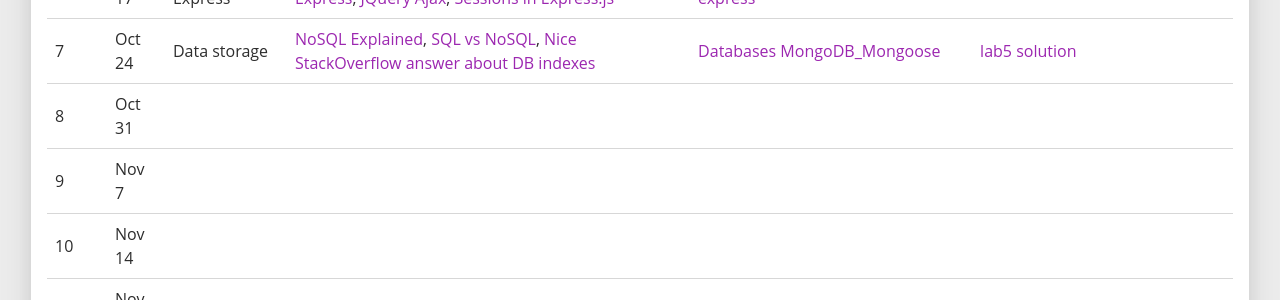
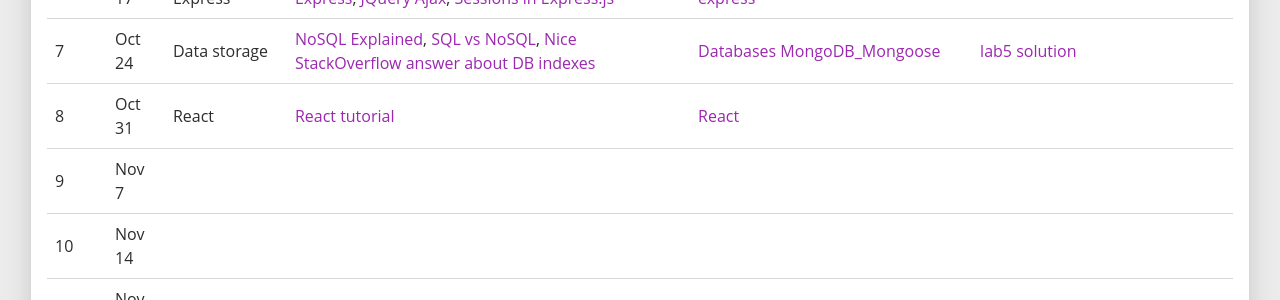
Before and after one commit to nigef/CSC309-Fall-2016.github.io, a Jekyll site: the page built from lectures.md, in a window 1280 px wide. Shown: the part 787-1087 px from the top of the page. Built offline with Jekyll 4.4.1, drawn with Linux system fonts in a browser that asks for light colours.

Commit message:
Adding react slides

```diff
--- a/lectures.md
+++ b/lectures.md
@@ -155,9 +155,11 @@ permalink: /lectures/
     <tr>
       <td>8</td>
       <td>Oct 31</td>
-      <td></td>
-      <td></td>
-      <td></td>
+      <td>React</td>
+      <td>
+          <a href="https://facebook.github.io/react/tutorial/tutorial.html">React tutorial</a>
+      </td>
+      <td><a href="https://docs.google.com/presentation/d/1f5ouoVzrDFXyQC1_MvXPpSxrwTg32qvhHddtJdU8mp0/edit#slide=id.p">React</a></td>
       <td></td>
     </tr>
 
```
